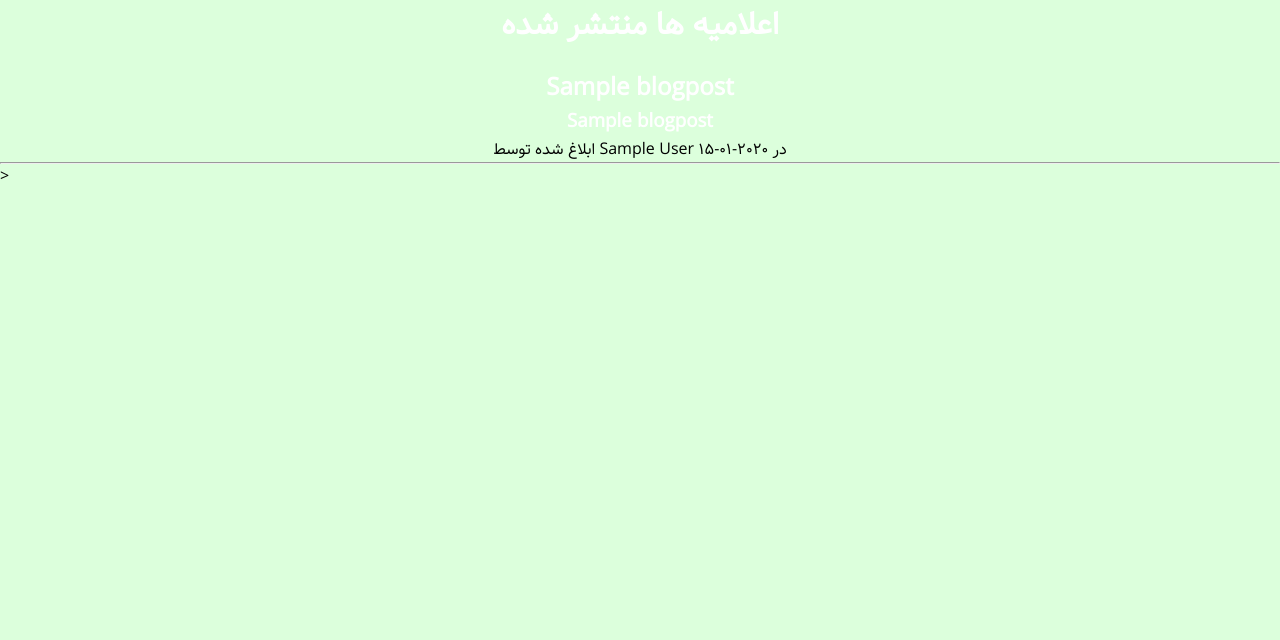
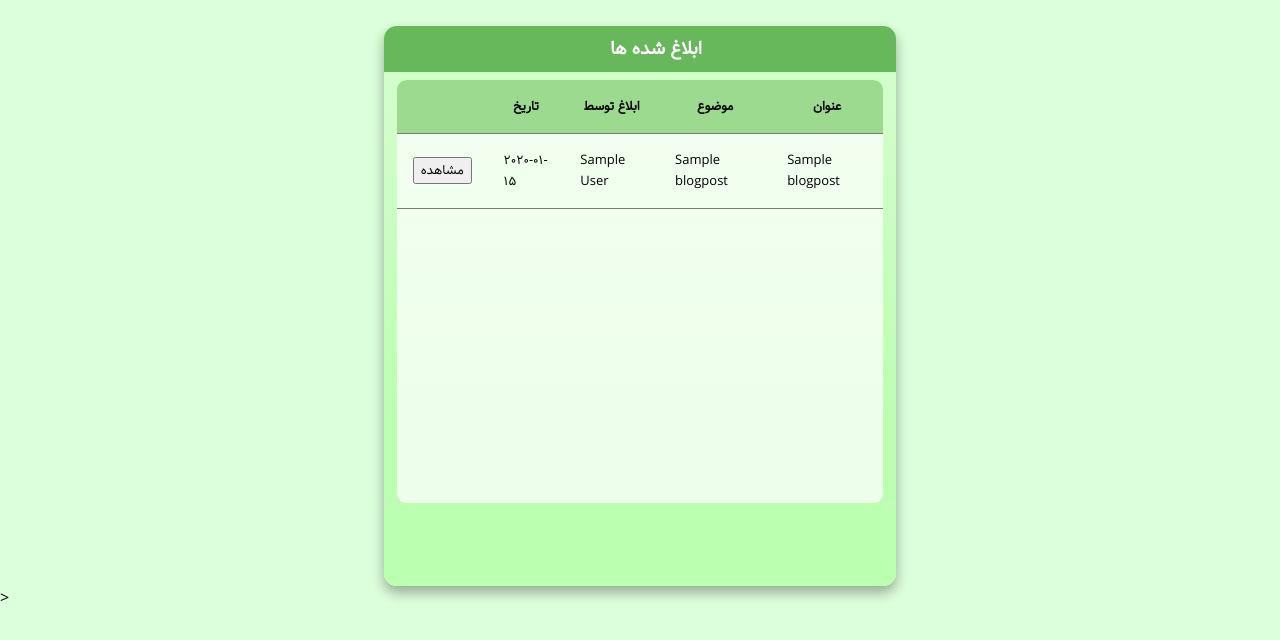
Before and after one commit to rezaaebraahimi/Bank-Keshavarzi-Iran-English, a Flask app: page /blog/allPosts in a window 1280 px wide. Shown: the top 640 px of the page. Run offline with Flask 3, Linux system fonts and the light colour scheme; tables that the repository leaves empty hold one stand-in row (values such as "Sample post").

Commit message:
first release v.1.0

```diff
--- a/main.py
+++ b/main.py
@@ -431,15 +431,15 @@
         users=User.query.get(id)
     if request.method == 'POST':
         thisUser = User().query.filter_by(id=id).first()
-        userDecrease = int(request.form.get('userDecrease'))
+        userDecrease = request.form.get('userDecrease')
         typeOfCards = request.form.get('typeOfCards')
         checker = Property.query.filter_by(user_code=thisUser.CenterCode,cardType=typeOfCards ).first()
         if userDecrease == '' or typeOfCards == None:
             flash('لطفا فرم را با دقت کامل کنید','error')
             return redirect('/user/decrease')
-        elif checker.supply >= userDecrease:
+        elif checker.supply >= int(userDecrease):
             if checker:
-                checker.supply = checker.supply - userDecrease
+                checker.supply = checker.supply - int(userDecrease)
                 Property.query.filter_by(cardType=typeOfCards).update(dict(supply=checker.supply))
                 db.session.commit()
                 flash('گزارش با موفقیت ثبت شد','message')
--- a/static/style.css
+++ b/static/style.css
@@ -277,7 +277,7 @@
 main.table {
     margin-top: 5%;
     width: 40vw;
-    height: 65vh;
+    height: 70vh;
     background: linear-gradient(180deg, #d5ffcd -0%, #bbffb1 71%);
     backdrop-filter: blur(7px);
     box-shadow: 0 .4rem .8rem #0005;
@@ -306,7 +306,7 @@
 
 .table__body {
     width: 95%;
-    height: calc(75% - .5rem);
+    height: calc(77% - .5rem);
     background-color: #ffffffbc;
     margin: .5rem auto;
     border-radius: .6rem;
--- a/templates/blog/all-posts.html
+++ b/templates/blog/all-posts.html
@@ -5,47 +5,56 @@
     <meta charset="UTF-8">
     <meta http-equiv="X-UA-Compatible" content="IE=edge">
     <meta name="viewport" content="width=device-width, initial-scale=1.0">
-    {% if title %}
-    <title>{{title}} - سامانه پشتیبانی شعب </title>
-    {% else %}
     <title>سامانه پشتیبانی شعب </title>
-    {% endif %}
+
 
     <link rel="stylesheet" href="/static/style.css">
 </head>
 
 <body>
-<div class="container">
-        <div class="container">
-            <div class="row">
-            <div class="col-lg-8 col-md-10 mx-auto">
-                <div class="site-heading">
-                <h1> اعلامیه ها منتشر شده</h1>
+
+    <div class="main" style="align-items: center;">
+        <div class="right">
+            <main class="table">
+                <div class="container">
+                <section class="table__header" >
+                    <h3> ابلاغ شده ها </h3>
+                </section>
                 </div>
-            </div>
-            </div>
+                <section class="table__body">
+                    <table>
+                        <thead>
+                            <tr>
+                                <th></th>
+                                <th>تاریخ</th>
+                                <th>ابلاغ توسط</th>
+                                <th>موضوع</th>
+                                <th>عنوان</th>
+                            </tr>
+                        </thead>
+                        <tbody>
+                            {% for post in posts %}
+
+                            <tr>
+                                    <td>
+                                    <a href="/blog/post/{{post.id}}">
+                                        <button style="color: black;">مشاهده</button>
+                                    </a>
+                                    </td>
+                                    <td>{{ post.date_posted}}</td>
+                                    <td>{{ post.author }} </td>
+                                    <td>{{ post.subtitle }}</td>
+                                    <td>{{ post.title }}</td>
+
+
+                            </tr>
+
+                            {% endfor %}
+                        </tbody>
+                    </table>
+                </section>
+            </main>
         </div>
-
-        <div class="container">
-            <div class="row">
-                <div class="col-lg-8 col-md-10 mx-auto">
-                {% for post in posts %}
-                <div class="post-preview">
-                    <a href="/admin/post/{{post.id}}">
-                    <h2 class="post-title">
-                        {{ post.title }}
-                    </h2>
-                    <h3 class="post-subtitle">
-                        {{ post.subtitle }}
-                    </h3>
-                    </a>
-                    <p class="post-meta"> ابلاغ شده توسط {{ post.author }} در {{ post.date_posted}}</p>
-                </div>
-                {% endfor %}
-                <hr>
-                </div>
-            </div>
-        </div>
-</div>
+    </div>
 </body>>
 </html>
```
Also changed, not shown: templates/blog/add.html (+37 -25 lines), templates/blog/post.html (+16 -19 lines), 2 other files.
